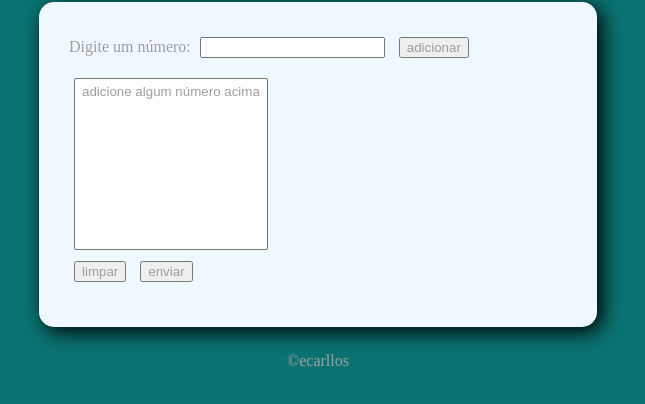
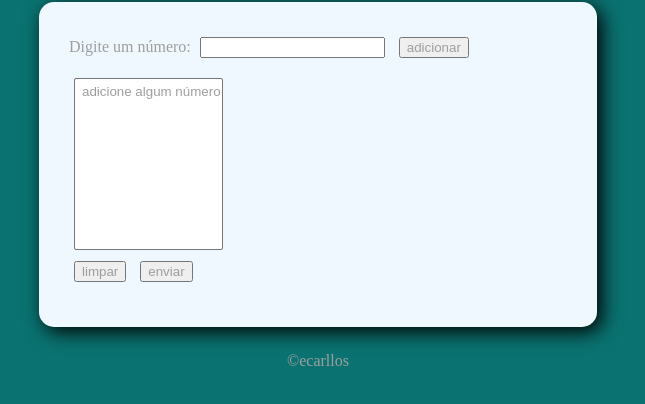
Before and after one commit to ecarllos/JS, a website: page curso JS/mod. 5/ex01/index.html in a window 1280 px wide. Both pictures are taken after a click on the button "limpar". Shown: the part 250-654 px from the top of the page, without its empty margins (327-972 px from the left). Drawn offline with Linux system fonts and the light colour scheme.

Commit message:
curso em video/ mod.5 - ex01 (função limpar finalizada)

```diff
--- a/curso JS/mod. 5/ex01/script.js
+++ b/curso JS/mod. 5/ex01/script.js
@@ -1,20 +1,20 @@
 let seltab = document.getElementById("seltab") // indica o select pela variável (seltab)
-let txtn = document.getElementById("txtn") // indica o input numérico pela variável (txtn)
-let res = document.getElementById("res") // indica a div onde as respostas serão inseridas
+let txtn = document.getElementById("txtn")    // indica o input numérico pela variável (txtn)
+let res = document.getElementById("res")     // indica a div onde as respostas serão inseridas
 
 let list = [] // cria o array onde os dados serão inseridos e calculados
 
 let add = 0
 function naLista(n, l){ //função que verifica se o número digitado está na lista ou não
-    // n == valor digittado pelo usuário
+     // n == valor digittado pelo usuário
     // l == lista que o valor foi atribuído
     if(l.indexOf(n) != -1){
-        // essa função verifica se o valor (n) está inserido na lista (l)
+         // essa função verifica se o valor (n) está inserido na lista (l)
         // se o valor for diferente de (-1) quer dizer que o número não está na lista
         return false
     }
     else{
-        // se n estiver na lista o valor será -1
+         // se n estiver na lista o valor será -1
         // logo ele não poderá ser executado pq já existe esse valor dentro da nossa lista
         return true
     }
@@ -37,15 +37,15 @@ function adicionar(){
 
     else { // passada a estapa de condições o código de implantação de números começa agora
 
-        list.push(num) // adiciona o número digitado a nossa array
+        list.push(num)                          // adiciona o número digitado a nossa array
         add = document.createElement("option") // cria um elemento (option) dentro do nosso select caracterizado pela variável (add)
-        add.text = `Valor ${num} adicionado` // adiciona um texto a variável (add) que será o texto que o usuário vai conseguir olhar
+        add.text = `Valor ${num} adicionado`  // adiciona um texto a variável (add) que será o texto que o usuário vai conseguir olhar
         seltab.appendChild(add)
     }
     txtn.value = '' // faz com que no final do processo de adicionar a caixa de texto fique limpa/vazia
     txtn.focus()
 
-    res.innerHTML = list
+    // res.innerHTML = list
 }
 
 function calcular(){
@@ -63,12 +63,12 @@ function calcular(){
         por isso que esse código só permite números de 1 a 9 pq se for algum número
         maior o código não ocorrerá normalmente */
 
-        let total = list.length  // conta quantos números estão cadastrados na array [list]
+        let total = list.length           // conta quantos números estão cadastrados na array [list]
         let maior_numero = list[total-1] // calcula o maoir número da array (list) pegando a última posição da lis
-        let menor_numero = list[0] // calcula o menor número pegando o 1° número cadastrado na array, já que a array foi ordanada em ordem crescente
-        let soma = 0; // variável de soma
+        let menor_numero = list[0]      // calcula o menor número pegando o 1° número cadastrado na array, já que a array foi ordanada em ordem crescente
+        let soma = 0;          // variável de soma
         for (let c of list) { // a variável (c)  percorrerá toda a array => sua função é adquirir o valor de acordo com a posição da array
-            soma += c // adiciona o valor de (c) na variável (soma) e depois adicionna o novo valor de (c) com o antigo armazenado na variável (soma)
+            soma += c        // adiciona o valor de (c) na variável (soma) e depois adicionna o novo valor de (c) com o antigo armazenado na variável (soma)
         }
         let media = soma / list.length // calcula a media dos números cadastrados => pega a variável de soma e divide pelo total de números
 
@@ -85,9 +85,14 @@ function calcular(){
 }
 
 function limpar(){
+
     list.splice(0, list.length) // apaga todos os elementos da array
 
+    seltab.innerHTML = "" // apaga TODOS os options do select
+    res.innerHTML = ""   // apaga todos os itens que aparecem depois dos números serem enviados e cadastrados
 
-    seltab.removeChild(add)
-    res.innerHTML = " ."
+
+    let opt = document.createElement("option")
+    opt.innerHTML = "adicione algum número acima" // adiciona um option no select que foi apagado anteriormente nessa mesma função
+    seltab.appendChild(opt)
 }
--- a/curso JS/mod. 5/ex01/style.css
+++ b/curso JS/mod. 5/ex01/style.css
@@ -29,6 +29,10 @@ section{
     box-shadow: 5px 5px 20px #000000;
 }
 
+select{
+    width: 30%;
+}
+
 div{
     margin: 5px;
 }
```
Also changed, not shown: curso JS/mod. 5/ex01/index.html (+1 -1 lines).
